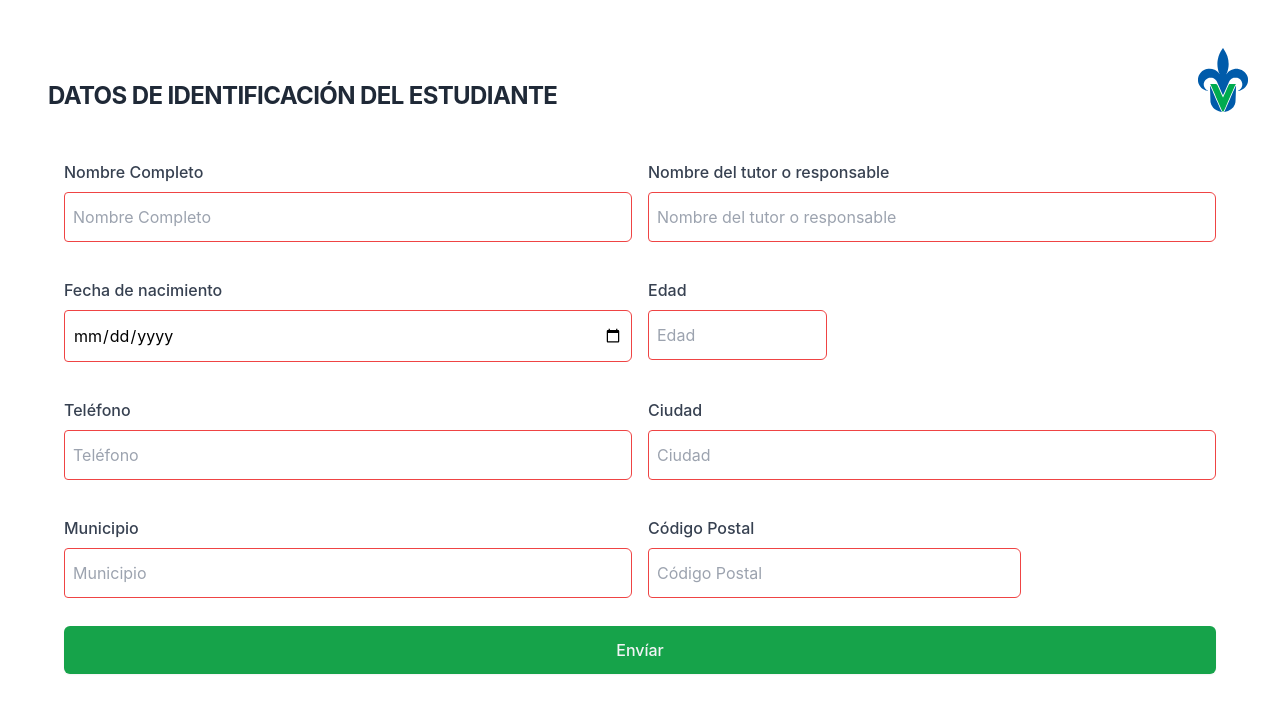
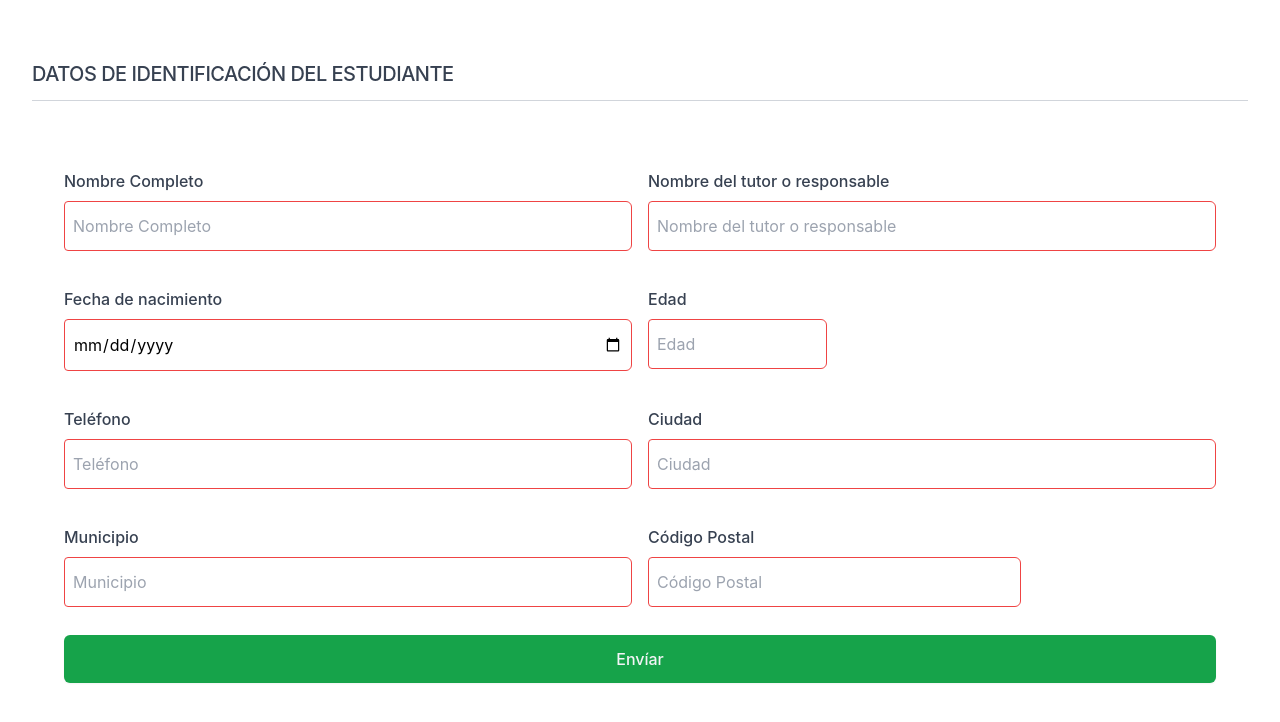
Before and after one commit to Suz4nGG/ar_tesina_web, a Next.js app: page /registro/formulario in a window 1280 px wide. Shown: the top 722 px of the page. Built offline with nearby package versions, Linux system fonts and the light colour scheme.

Commit message:
Agregando titulo de datos de la cuenta

```diff
--- a/components/Forms/HeaderForm.jsx
+++ b/components/Forms/HeaderForm.jsx
@@ -1,23 +1,25 @@
 import Image from 'next/image';
 import LogoUv from "/public/universidad_veracruzana_logo.svg"
+
 const HeaderForm = ({ title, step }) => {
   const Title = (
     step === "FormOne" && "DATOS DE IDENTIFICACIÓN DEL ESTUDIANTE" ||
-    step === "FormTwo" && "DATOS DEL TIPO DE DISCAPACIDAD QUE SE PRESENTA" ||
-    step === "FormThree" && "DATOS ESCOLARES DEL ESTUDIANTE"
+    step === "FormTwo" && "DATOS DEL TIPO DE DISCAPACIDAD DEL ESTUDIANTE" ||
+    step === "FormThree" && "DATOS ESCOLARES DEL ESTUDIANTE" ||
+    step === "FormAcount" && "DATOS DE LA CUENTA"
   )
   return (
-    <div className="flex justify-between flex-col md:flex-row w-full">
-      <h2 className="px-4 mb-2 md:m-0 text-center self-auto md:self-end text-xl md:text-2xl font-bold tracking-tight text-gray-800">
+    <div className="flex items-center px-4 sm:px-0 flex-col md:flex-row w-full mb-5 border-b border-gray-300">
+      <h2 className="py-3 text-center self-auto md:self-end text-lg md:text-xl font-medium tracking-tight text-gray-700 break-words">
         {title ? title : Title}
       </h2>
-      <Image
+      {/* <Image
         src={LogoUv}
         alt="Universidad Veracruzana Logo"
         title="Logo Universidad Veracruzana"
         className="h-16 w-auto"
         width={60} height={16}
-      />
+      /> */}
     </div>
   );
 }
```
